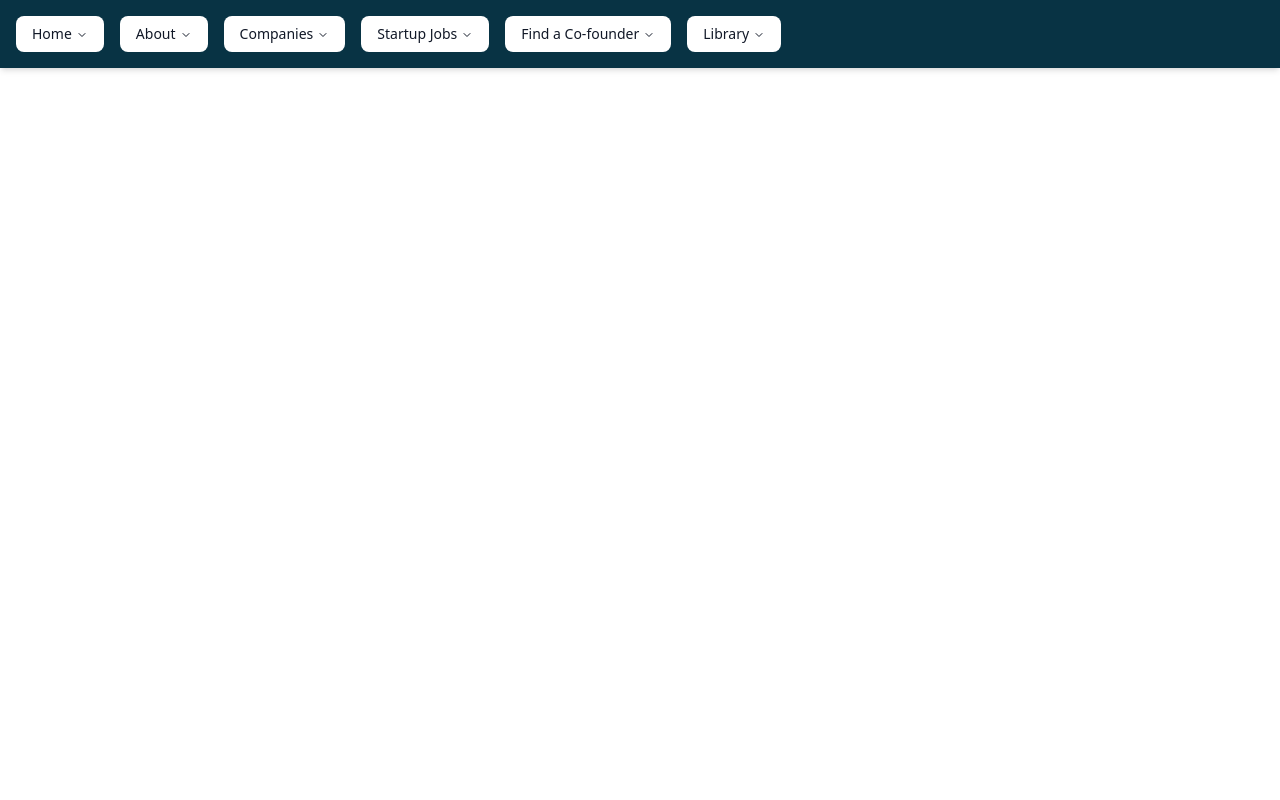
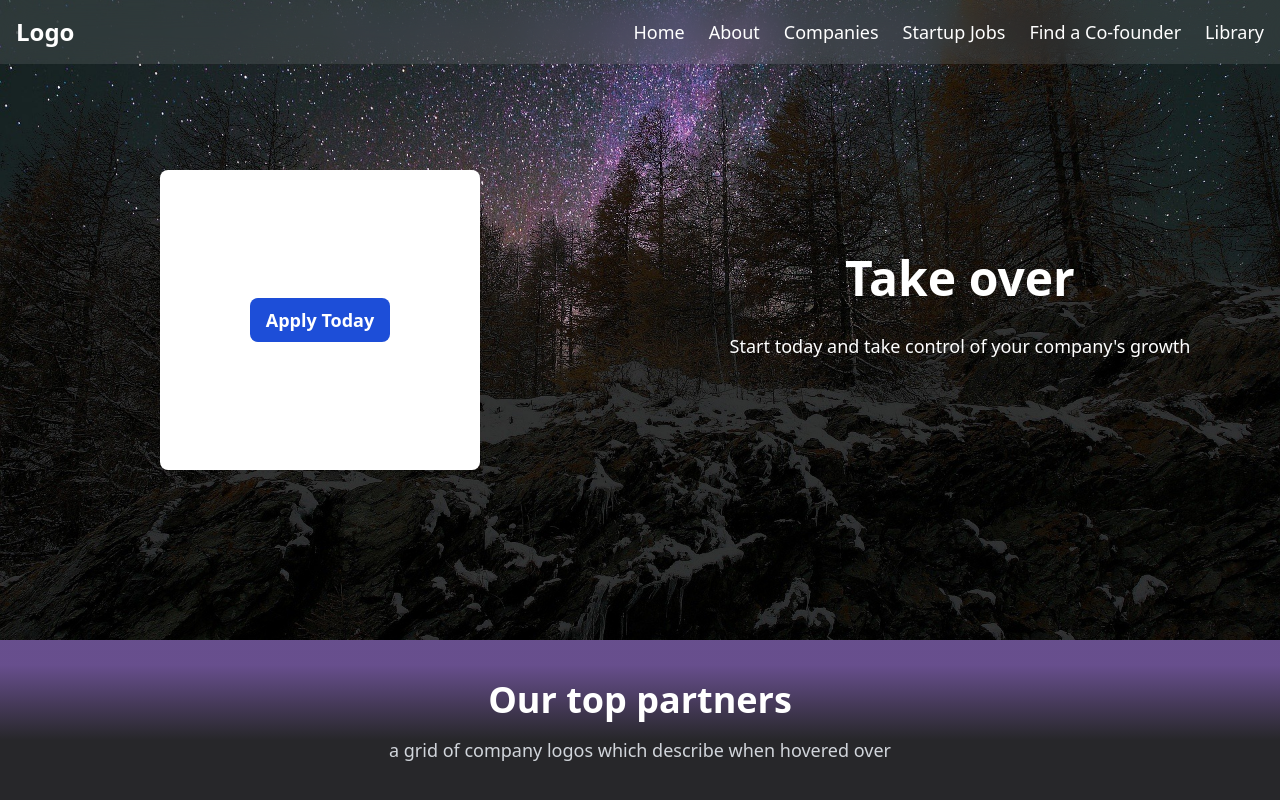
Before and after one commit to Kodakblock78/ycomb, a Next.js app: page / in a window 1280 px wide. Shown: the top 800 px of the page. Built offline with nearby package versions, Linux system fonts and the light colour scheme.

Commit message:
full project commit

```diff
--- a/app/layout.tsx
+++ b/app/layout.tsx
@@ -1,15 +1,8 @@
-import {
-  NavigationMenu,
-  NavigationMenuList,
-  NavigationMenuItem,
-  NavigationMenuTrigger,
-  NavigationMenuContent,
-  NavigationMenuLink
-} from "@/components/ui/navigation-menu";
-import type { Metadata } from "next";
 import { Geist, Geist_Mono } from "next/font/google";
+import Link from "next/link";
 import "./globals.css";
 
+// Font imports
 const geistSans = Geist({
   variable: "--font-geist-sans",
   subsets: ["latin"],
@@ -20,41 +13,46 @@ const geistMono = Geist_Mono({
   subsets: ["latin"],
 });
 
-export const metadata: Metadata = {
-  title: "Create Next App",
-  description: "Generated by create next app",
+const Navbar = () => {
+  const navItems = ["Home", "About", "Companies", "Startup Jobs", "Find a Co-founder", "Library"];
+
+  return (
+    <nav className="fixed inset-x-0 top-0 p-4 bg-white bg-opacity-10 backdrop-blur-lg z-50">
+      <div className="max-w-7xl mx-auto flex justify-between items-center">
+        {/* Logo on the left */}
+        <div className="text-white text-2xl font-bold">
+          <span>Logo</span> {/* Replace with actual logo when implemented */}
+        </div>
+
+        {/* Navigation links on the right */}
+        <ul className="flex space-x-6">
+          {navItems.map((item, index) => (
+            <li key={index}>
+              <Link href={`/${item.toLowerCase().replace(/\s+/g, '-')}`}>
+                <span className="text-white text-lg hover:text-cyan-950">{item}</span>
+              </Link>
+            </li>
+          ))}
+        </ul>
+      </div>
+    </nav>
+  );
 };
 
 export default function RootLayout({
   children,
-}: Readonly<{
+}: {
   children: React.ReactNode;
-}>) {
+}) {
   return (
     <html lang="en">
-      <body className={`${geistSans.variable} ${geistMono.variable} antialiased bg-grey-300 text-gray-900`}>
-        <nav className="bg-cyan-950 shadow-md p-4">
-          <NavigationMenu>
-            <NavigationMenuList className="flex space-x-4">
-              {["Home", "About", "Companies", "Startup Jobs", "Find a Co-founder", "Library"].map((item) => (
-                <NavigationMenuItem key={item} className="relative group">
-                  <NavigationMenuTrigger className="px-4 py-2 text-sm font-medium transition-colors duration-200 hover:bg-gray-200 rounded-lg">
-                    {item}
-                  </NavigationMenuTrigger>
-                  <NavigationMenuContent className="absolute left-0 mt-2 w-48 bg-white border border-gray-300 rounded-lg shadow-lg opacity-0 group-hover:opacity-100 transition-opacity duration-200">
-                    <NavigationMenuLink
-                      href={`/${item.toLowerCase().replace(/ /g, "-")}`}
-                      className="block px-4 py-2 text-gray-800 hover:bg-gray-100 rounded-lg"
-                    >
-                      {item}
-                    </NavigationMenuLink>
-                  </NavigationMenuContent>
-                </NavigationMenuItem>
-              ))}
-            </NavigationMenuList>
-          </NavigationMenu>
-        </nav>
-        <main className="p-6">{children}</main>
+      <head />
+      <body className={`${geistSans.variable} ${geistMono.variable}`}>
+        {/* Navbar component */}
+        <Navbar />
+
+        {/* Main content */}
+        <main>{children}</main> {/* Add padding-top to prevent content from being hidden behind the navbar */}
       </body>
     </html>
   );
--- a/app/page.tsx
+++ b/app/page.tsx
@@ -1,11 +1,22 @@
-import React from 'react'
-import { NavigationMenu } from "@/components/ui/navigation-menu"
+import React from "react";
+import Link from "next/link";
+import { Button } from "@/components/ui/button";
+import  Herosection from "../components/ui/Hero"
+import HeroSection from "../components/ui/Hero";
+import ColoredTextBlock from "../components/ui/ColoredTextBlock";
+import Help_block from "../components/ui/Block-help"
+import Operate101 from "../components/ui/Operate101"
 
-export default function Home() {
+const page = () => {
   return (
     <>
-    <div>
-   </div>
+    <HeroSection/>
+    <ColoredTextBlock/>
+    <Help_block/>
+    <Operate101/>
     </>
-  )
+  );
 }
+
+
+export default page;
--- /dev/null
+++ b/components/ui/Block-help.tsx
@@ -0,0 +1,44 @@
+import React from 'react';
+
+const Help_block = () => {
+  return (
+    <section
+      className="w-screen h-[450px] flex justify-center items-start text-center p-10"
+      style={{
+        backgroundColor: 'rgba(47, 13, 99, 0.73)', // Solid background color
+      }}
+    >
+      <div className="w-full max-w-6xl">
+        <h1 className="text-4xl font-bold mb-4 text-white">
+          We help starting entrepeneurs
+        </h1>
+        <br />
+
+        {/* Grid container for the 4 blocks */}
+        <div className="grid grid-cols-1 sm:grid-cols-2 lg:grid-cols-4 gap-6">
+          {/* Block 1 */}
+          <div className="bg-white/10 p-6 rounded-lg text-gray-300 border-l-4 border-purple-500">
+            <p>Lorem ipsum dolor sit amet, consectetur adipiscing elit. Sed do eiusmod tempor incididunt ut labore et dolore magna aliqua.</p>
+          </div>
+
+          {/* Block 2 */}
+          <div className="bg-white/10 p-6 rounded-lg text-gray-300 border-l-4 border-purple-500">
+            <p>Lorem ipsum dolor sit amet, consectetur adipiscing elit. Sed do eiusmod tempor incididunt ut labore et dolore magna aliqua.</p>
+          </div>
+
+          {/* Block 3 */}
+          <div className="bg-white/10 p-6 rounded-lg text-gray-300 border-l-4 border-purple-500">
+            <p>Lorem ipsum dolor sit amet, consectetur adipiscing elit. Sed do eiusmod tempor incididunt ut labore et dolore magna aliqua.</p>
+          </div>
+
+          {/* Block 4 */}
+          <div className="bg-white/10 p-6 rounded-lg text-gray-300 border-l-4 border-purple-500">
+            <p>Lorem ipsum dolor sit amet, consectetur adipiscing elit. Sed do eiusmod tempor incididunt ut labore et dolore magna aliqua.</p>
+          </div>
+        </div>
+      </div>
+    </section>
+  );
+};
+
+export default Help_block;
--- /dev/null
+++ b/components/ui/ColoredTextBlock.tsx
@@ -0,0 +1,23 @@
+import React from 'react';
+
+const FullScreenSection = () => {
+  return (
+    <section
+      className="w-screen h-[500px] flex justify-center items-start text-center p-10"
+      style={{
+        background: 'linear-gradient(to bottom,rgba(47, 13, 99, 0.73) 5%, #27272a 20%)', // Custom gradient
+      }}
+    >
+      <div>
+        <h1 className="text-4xl font-bold mb-4 text-white">
+          Our top partners
+        </h1>
+        <p className="text-lg text-gray-300">
+          a grid of company logos which describe when hovered over
+        </p>
+      </div>
+    </section>
+  );
+};
+
+export default FullScreenSection;
--- /dev/null
+++ b/components/ui/Hero.tsx
@@ -0,0 +1,44 @@
+import React from "react";
+import Link from "next/link";
+import { Button } from "@/components/ui/button";
+
+const HeroSection = () => {
+  return (
+    <section className="relative h-[80vh] flex items-center justify-center text-white">
+      {/* Background Image */}
+      <div
+        className="absolute inset-0 bg-cover bg-center opacity-100"
+        style={{ backgroundImage: "url('/images/panorama-3106487_1920.jpg')" }}
+      ></div>
+
+      <div className="relative z-10 w-full h-full flex">
+        {/* Left side - Button with white box */}
+        <div className="w-1/2 flex items-center justify-center px-4">
+          {/* White box around the button */}
+          <div className="w-80 h-[300px] bg-white rounded-lg flex items-center justify-center">
+            <Link
+              href="/about"
+              className="px-4 py-2 bg-blue-700 text-white text-lg font-semibold rounded-lg hover:bg-blue-600 transition"
+            >
+              Apply Today
+            </Link>
+          </div>
+        </div>
+
+        {/* Right side - Text */}
+        <div className="w-1/2 flex flex-col items-center justify-center text-center px-4">
+          <h1 className="text-5xl font-extrabold leading-tight mb-6">
+            Take over
+          </h1>
+          <p className="text-lg mb-8 max-w-lg mx-auto">
+            Start today and take control of your company's growth
+          </p>
+        </div>
+      </div>
+
+      {/* ColoredTextBlock Component */}
+    </section>
+  );
+};
+
+export default HeroSection;
--- /dev/null
+++ b/components/ui/Operate101.jsx
@@ -0,0 +1,23 @@
+import React from 'react';
+
+const FullScreenSection = () => {
+  return (
+    <section
+      className="w-screen h-[500px] flex justify-center items-start text-center p-20"
+      style={{
+        background: 'linear-gradient(to bottom,rgba(47, 13, 99, 0.73) 5%, #27272a 20%)', // Custom gradient
+      }}
+    >
+      <div>
+        <h1 className="text-4xl font-bold mb-4 text-white">
+          Our Formula
+        </h1>
+        <p className="text-lg text-gray-300">
+          a grid of company logos which describe when hovered over
+        </p>
+      </div>
+    </section>
+  );
+};
+
+export default FullScreenSection;
```
Also changed, not shown: public/images/panorama-3106487_1920.jpg (added).
